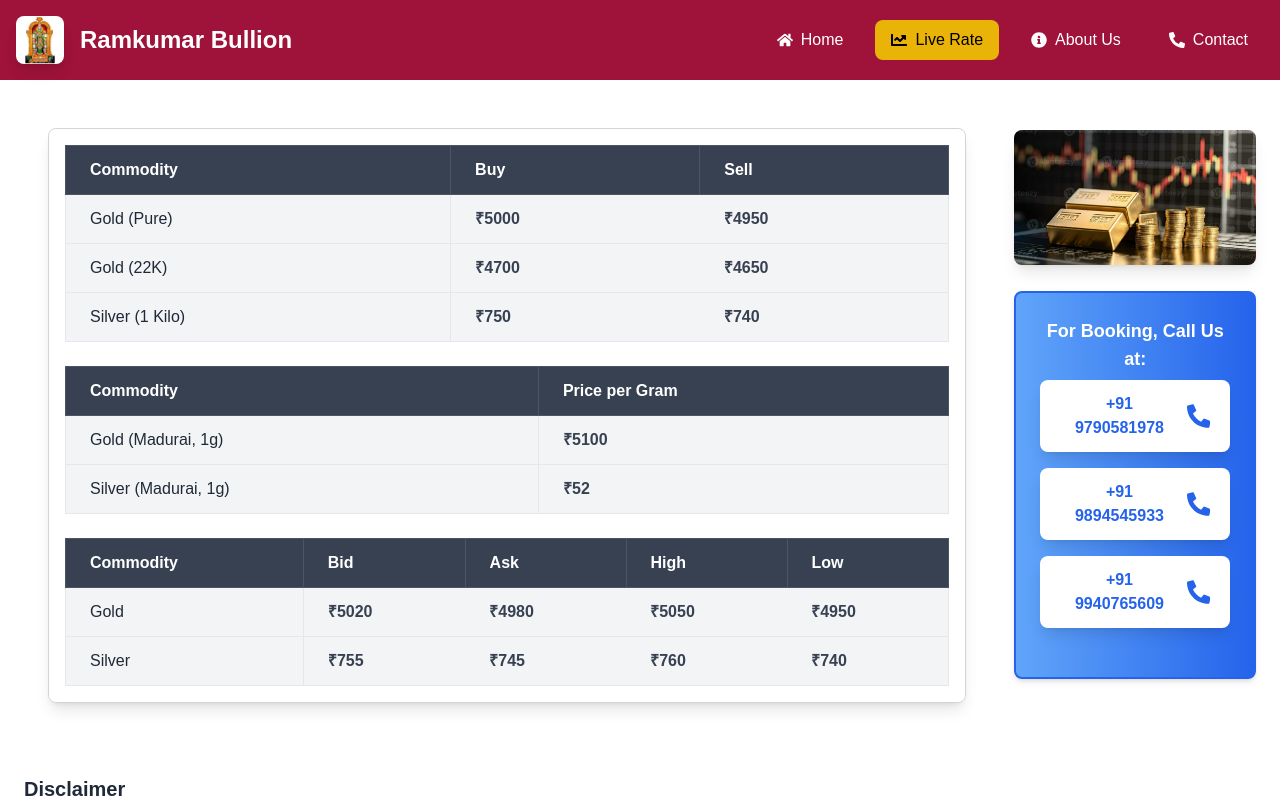
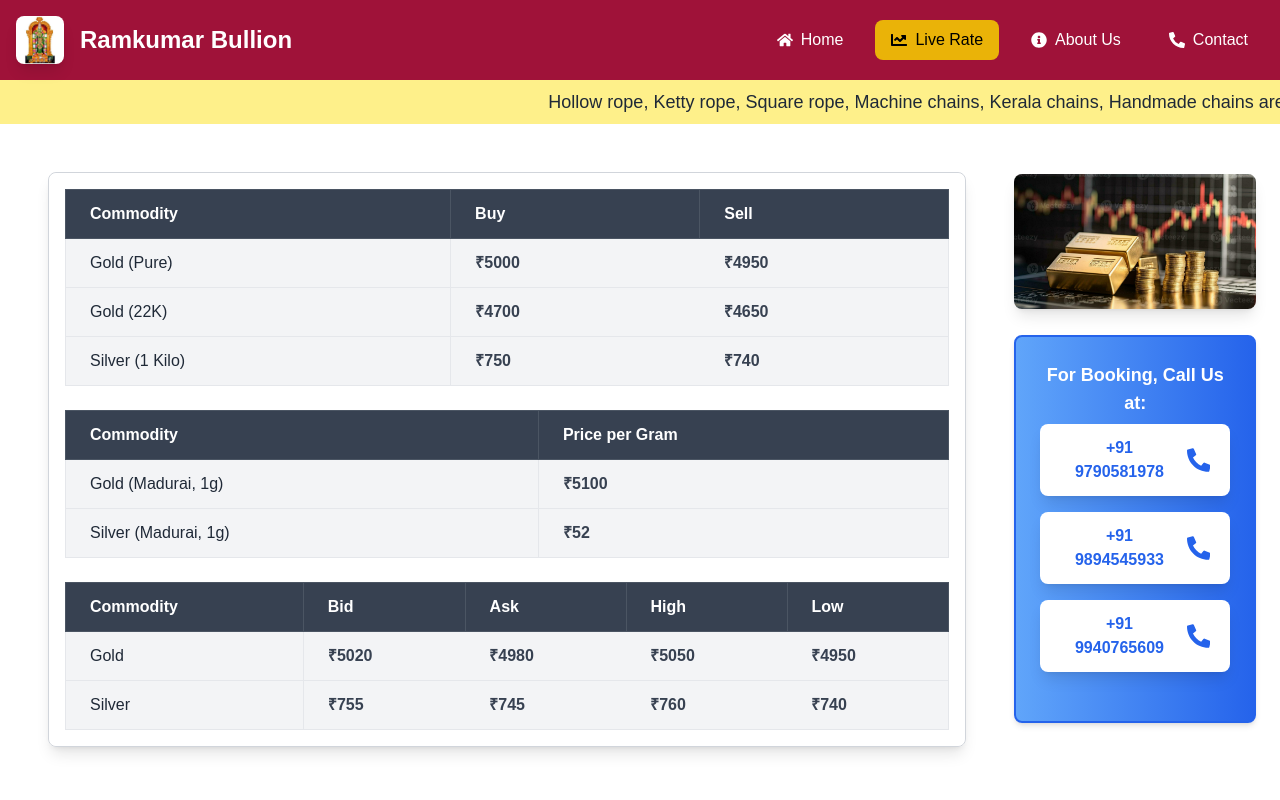
Before and after one commit to Praveen0128/Ramkumar-Bullion, a Next.js app: page /LiveRate in a window 1280 px wide. Shown: the top 800 px of the page. Built offline with nearby package versions, Linux system fonts and the light colour scheme.

Commit message:
more changes

```diff
--- a/src/app/About/page.tsx
+++ b/src/app/About/page.tsx
@@ -4,6 +4,7 @@
 import PrivacyPolicy from "../components/about/Privacy";
 import TermsAndConditions from "../components/about/Terms";
 import Header from '../components/Header';
+import Footer from '../components/Footer';
 
 const About = () => {
     const [activeComponent, setActiveComponent] = useState('aboutUs');
@@ -24,6 +25,13 @@
     return (
         <div>
             <Header />
+            <div className="overflow-hidden whitespace-nowrap bg-yellow-200 py-2">
+                <div className="inline-block animate-scroll hover:animate-none">
+                    <span className="text-lg text-gray-800 px-4">
+                        10 gram Gold bar, 20 gram Gold bar, 100 gram Gold bar, 24k Gold bars are available.
+                    </span>
+                </div>
+            </div>
         <div className="mx-auto p-6 w-full">
             <nav className="flex justify-start mb-6 space-x-4">
                 <button
@@ -50,6 +58,7 @@
                 {renderComponent()}
             </div>
             </div>
+            <Footer />
         </div>
     );
 };
--- a/src/app/Contact/page.tsx
+++ b/src/app/Contact/page.tsx
@@ -5,6 +5,7 @@
 import ContactForm from '../components/contact/ContactForm';
 import SocialMediaLinks from '../components/contact/SocialMedia';
 import Header from '../components/Header';
+import Footer from '../components/Footer';
 
 const Contact = () => {
     const [activeTab, setActiveTab] = useState('booking');
@@ -63,6 +64,13 @@
     return (
         <div>
             <Header />
+            <div className="overflow-hidden whitespace-nowrap bg-yellow-200 py-2">
+                <div className="inline-block animate-scroll hover:animate-none">
+                    <span className="text-lg text-gray-800 px-4">
+                        1 gram Gold coins, 8 gram Gold coins, 10 gram Gold coins, 24k Gold coins are available.
+                    </span>
+                </div>
+            </div>
         <div className="mx-auto p-6 w-full max-w-full">
             <nav className="flex justify-start mb-6 space-x-4">
                 <button
@@ -131,6 +139,7 @@
                 }
             `}</style>
             </div>
+            <Footer />
         </div>
     );
 }
--- a/src/app/Home/page.tsx
+++ b/src/app/Home/page.tsx
@@ -1,3 +1,4 @@
+import Footer from '../components/Footer';
 import GoldBar from '../components/GoldBar';
 import GoldCoin from '../components/GoldCoin';
 import Header from '../components/Header';
@@ -17,7 +18,7 @@
             </div>
 
             {/* Main Content */}
-                <main className="flex-grow p-6">
+                <div className="flex-grow p-6">
                     <div className="relative mb-8"> {/* Add bottom margin to separate from next section */}
                         <div className="absolute inset-0 bg-black opacity-10 rounded-lg"></div>
                         <div className="bg-[url('/liqGold2.jpeg')] bg-cover bg-center p-8 rounded-lg shadow-lg">
@@ -51,8 +52,9 @@
                             <GoldBar />
                         </div>
                     </div>
-                </main>
-          </div>
+                </div>
+            </div>
+            <Footer />
         </div>
     );
 };
--- a/src/app/LiveRate/page.tsx
+++ b/src/app/LiveRate/page.tsx
@@ -1,4 +1,5 @@
 import CommodityTables from '../components/Commodity';
+import Footer from '../components/Footer';
 import Header from '../components/Header';
 import Booking from '../components/contact/Booking';
 
@@ -6,7 +7,16 @@
     return (
         <div>
             <Header />
-        <div className="flex flex-col p-6 w-full">
+            {/* Marquee-like scrolling text */}
+            <div className="overflow-hidden whitespace-nowrap bg-yellow-200 py-2">
+                <div className="inline-block animate-scroll hover:animate-none">
+                    <span className="text-lg text-gray-800 px-4">
+                        Hollow rope, Ketty rope, Square rope, Machine chains, Kerala chains, Handmade chains are available.
+                    </span>
+                </div>
+            </div>
+            <div className="flex flex-col p-6 w-full">
+
             <div className="flex flex-col md:flex-row gap-6 w-full">
                 {/* Left Column with the Commodity Tables - 4/5 width */}
                 <div className="flex-grow md:w-4/5">
@@ -38,6 +48,7 @@
                 </div>
             </section>
             </div>
+            <Footer />
         </div>
     );
 };
--- a/src/app/_document.js
+++ /dev/null
@@ -1,16 +0,0 @@
-// app/_document.tsx
-import { Html, Head, Main, NextScript } from 'next/document';
-
-export default function Document() {
-  return (
-    <Html lang="en">
-      <Head>
-        {/* Add any additional <head> tags here if necessary */}
-      </Head>
-      <body>
-        <Main />
-        <NextScript />
-      </body>
-    </Html>
-  );
-}
--- a/src/app/layout.tsx
+++ b/src/app/layout.tsx
@@ -1,7 +1,7 @@
 // app/layout.tsx
 import type { Metadata } from "next";
 import "./globals.css";
-import Footer from "./components/Footer";
+
 
 export const metadata: Metadata = {
   title: "Ramkumar Bullion | Live Gold Rates",
@@ -20,8 +20,7 @@
     <html lang="en">
       <head />
       <body>
-        <main>{children}</main>
-        <Footer />
+        <div>{children}</div>
       </body>
     </html>
   );
```
